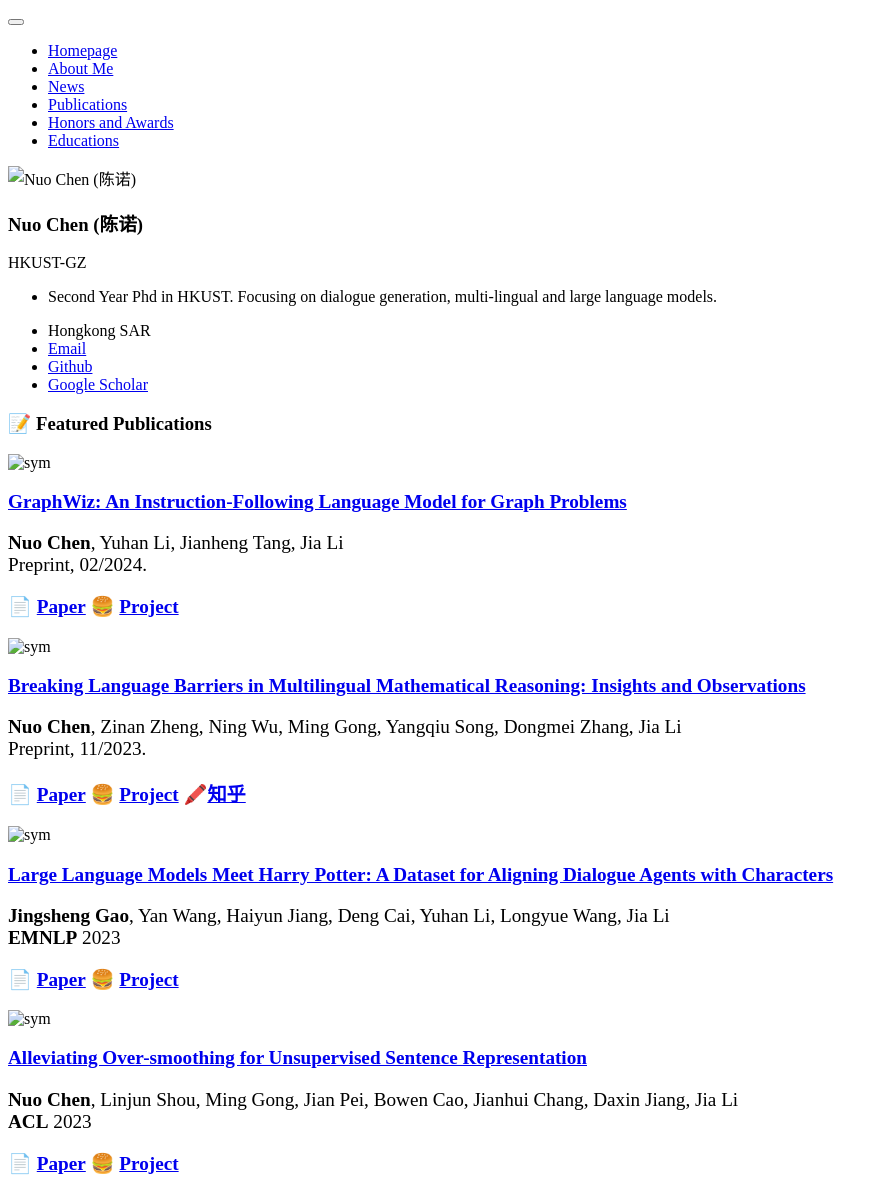
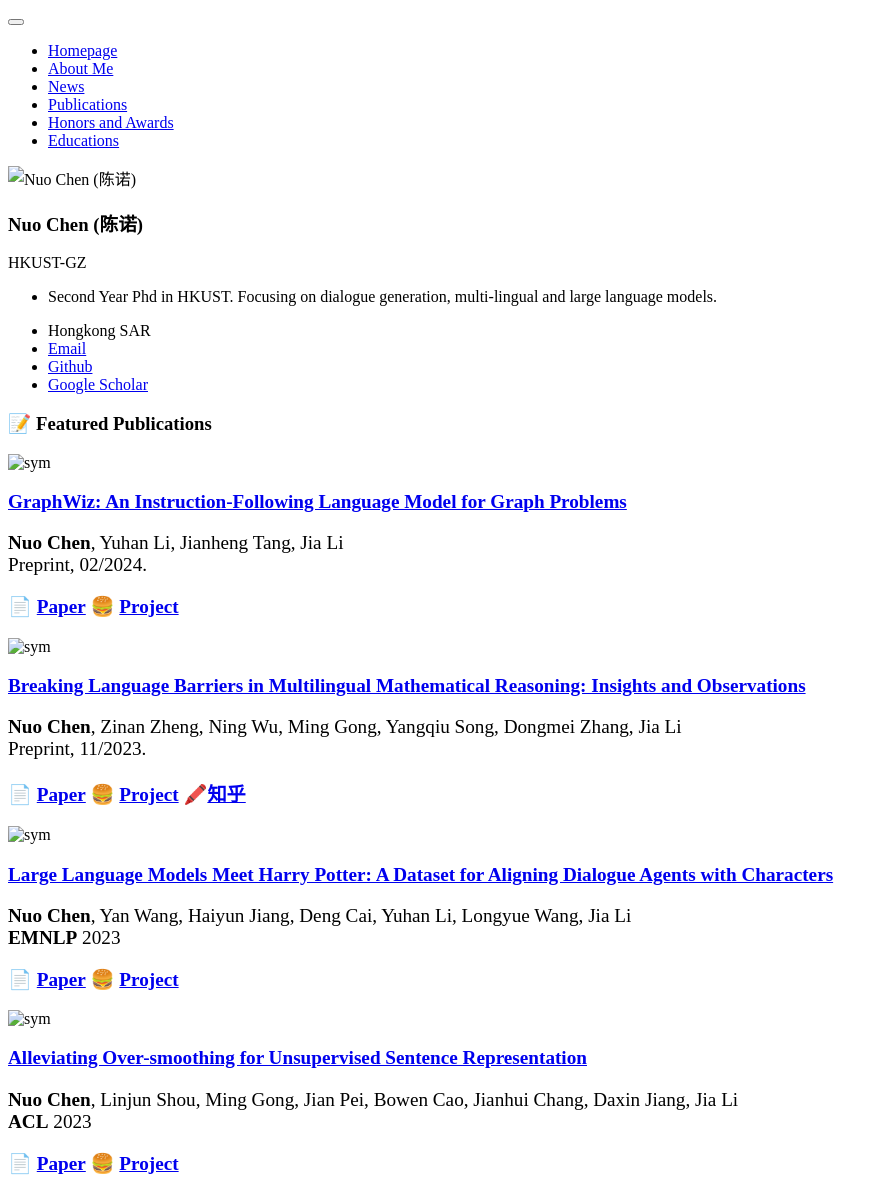
Before and after one commit to jerrynchen/jerrynchen.github.io, a Jekyll site: the page built from _pages/includes/pub.md, in a window 1280 px wide. Shown: the whole page, without its empty margins (0-889 px from the left). Built offline with Jekyll 4.4.1, drawn with Linux system fonts in a browser that asks for light colours; our own code applies the rules of GitHub Pages for plain Markdown files.

Commit message:
Update pub.md

```diff
--- a/_pages/includes/pub.md
+++ b/_pages/includes/pub.md
@@ -40,7 +40,7 @@ Preprint, 11/2023.
 
 [**Large Language Models Meet Harry Potter: A Dataset for Aligning Dialogue Agents with Characters**](https://aclanthology.org/2023.findings-emnlp.570.pdf)
 
-**Jingsheng Gao**, Yan Wang, Haiyun Jiang, Deng Cai, Yuhan Li, Longyue Wang, Jia Li \\
+**Nuo Chen**, Yan Wang, Haiyun Jiang, Deng Cai, Yuhan Li, Longyue Wang, Jia Li \\
  **EMNLP** 2023
 
 📄 [**Paper**](https://aclanthology.org/2023.findings-emnlp.570.pdf) 🍔 [**Project**](https://nuochenpku.github.io/HPD.github.io)
```
